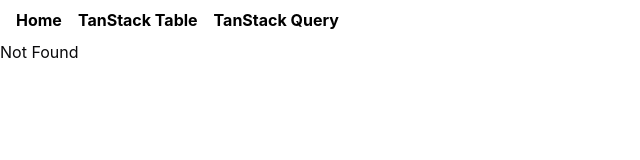
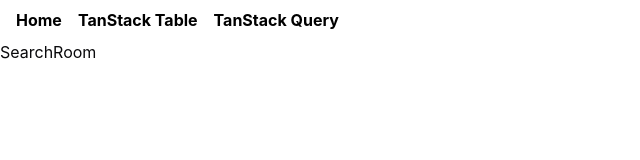
Before and after one commit to SANDY655/HOMIES, a React (Vite) app in the folder frontend/: page /search-rooms in a window 1280 px wide. Before the commit this address had no page. Shown: the top 160 px of the page, without its empty margins (0-640 px from the left). Built offline with nearby package versions, Linux system fonts and the light colour scheme; sample sign-in values are in the browser's storage.

Commit message:
small change

```diff
--- a/frontend/src/main.tsx
+++ b/frontend/src/main.tsx
@@ -24,7 +24,9 @@ import App from "./App.tsx";
 import loginForm, { LoginForm } from "./components/login-form.tsx";
 import registerForm from "./components/register-form.tsx";
 import DashboardRoute from "./pages/Dashboard.tsx";
-
+import PostRoomRoute from "./pages/PostRoom.tsx";
+import FindingRoommatesRoute from "./pages/FindRoomates.tsx";
+import SearchRoomRoute from "./pages/SearchRoom.tsx";
 const rootRoute = createRootRoute({
   component: () => (
     <>
@@ -47,6 +49,9 @@ const routeTree = rootRoute.addChildren([
   loginForm(rootRoute),
   registerForm(rootRoute),
   DashboardRoute(rootRoute),
+  PostRoomRoute(rootRoute),
+  SearchRoomRoute(rootRoute),
+  FindingRoommatesRoute(rootRoute),
   DemoTable(rootRoute),
   DemoTanstackQuery(rootRoute),
 ]);
--- a/frontend/src/pages/Dashboard.tsx
+++ b/frontend/src/pages/Dashboard.tsx
@@ -75,7 +75,7 @@ export function Dashboard() {
           <Card className="rounded-lg bg-white shadow-md">
             <CardHeader className="flex flex-col items-center py-6">
               <Avatar
-                src={email?.avatar || "/default-avatar.jpg"}
+                src={email?.avatar || "/img2.png"}
                 alt="User Avatar"
                 className="w-24 h-24 mb-4 border-2 border-gray-300"
               />
--- /dev/null
+++ b/frontend/src/pages/FindRoomates.tsx
@@ -0,0 +1,17 @@
+import { createRoute, redirect, type RootRoute } from "@tanstack/react-router";
+
+export function FindingRoommates() {
+  return <div>find Roommates</div>;
+}
+
+export default (parentRoute: RootRoute) =>
+  createRoute({
+    path: "/find-roommates",
+    component: FindingRoommates,
+    getParentRoute: () => parentRoute,
+    beforeLoad: ({ context, location }) => {
+      if (!context.auth.isAuthenticated()) {
+        throw redirect({ to: "/", search: { redirect: location.href } });
+      }
+    },
+  });
--- /dev/null
+++ b/frontend/src/pages/PostRoom.tsx
@@ -0,0 +1,17 @@
+import { createRoute, redirect, type RootRoute } from "@tanstack/react-router";
+
+export function PostRoom() {
+  return <div>PostRoom</div>;
+}
+
+export default (parentRoute: RootRoute) =>
+  createRoute({
+    path: "/post-room",
+    component: PostRoom,
+    getParentRoute: () => parentRoute,
+    beforeLoad: ({ context, location }) => {
+      if (!context.auth.isAuthenticated()) {
+        throw redirect({ to: "/", search: { redirect: location.href } });
+      }
+    },
+  });
--- /dev/null
+++ b/frontend/src/pages/SearchRoom.tsx
@@ -0,0 +1,17 @@
+import { createRoute, redirect, type RootRoute } from "@tanstack/react-router";
+
+export function SearchRoom() {
+  return <div>SearchRoom</div>;
+}
+
+export default (parentRoute: RootRoute) =>
+  createRoute({
+    path: "/search-rooms",
+    component: SearchRoom,
+    getParentRoute: () => parentRoute,
+    beforeLoad: ({ context, location }) => {
+      if (!context.auth.isAuthenticated()) {
+        throw redirect({ to: "/", search: { redirect: location.href } });
+      }
+    },
+  });
```
Also changed, not shown: frontend/public/img2.png (added).
